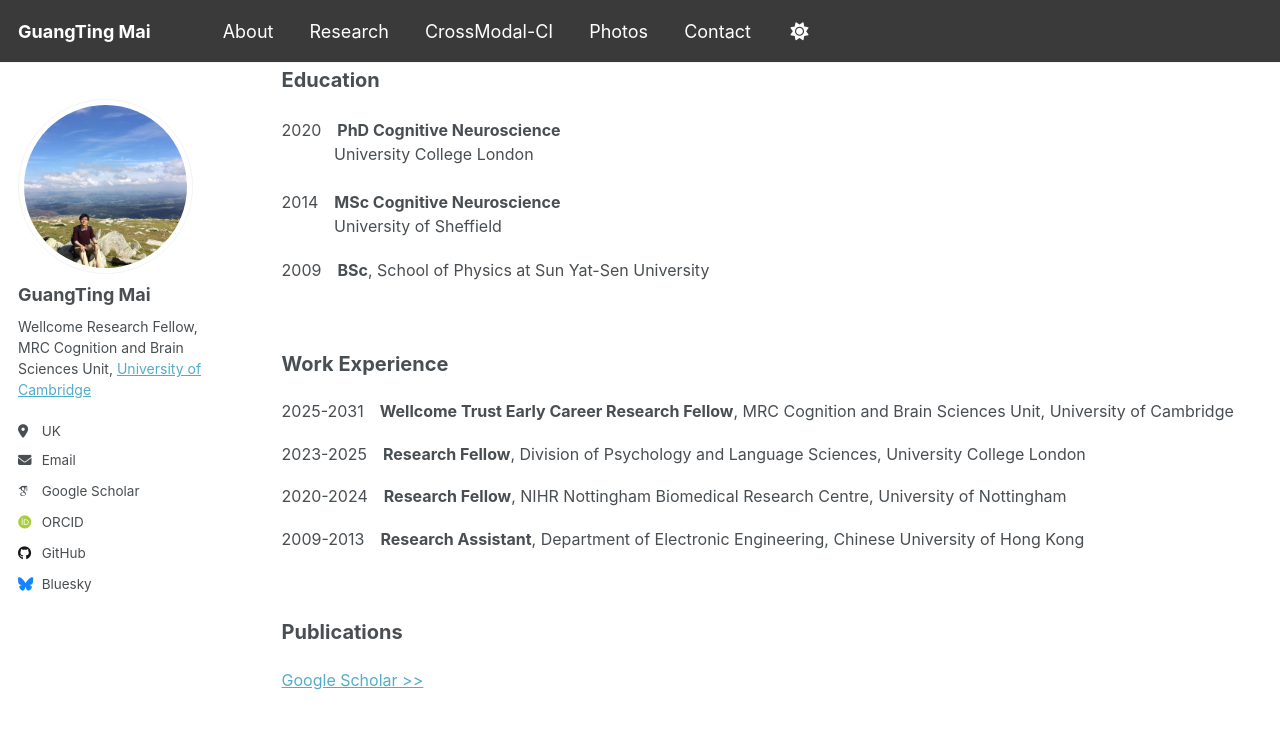
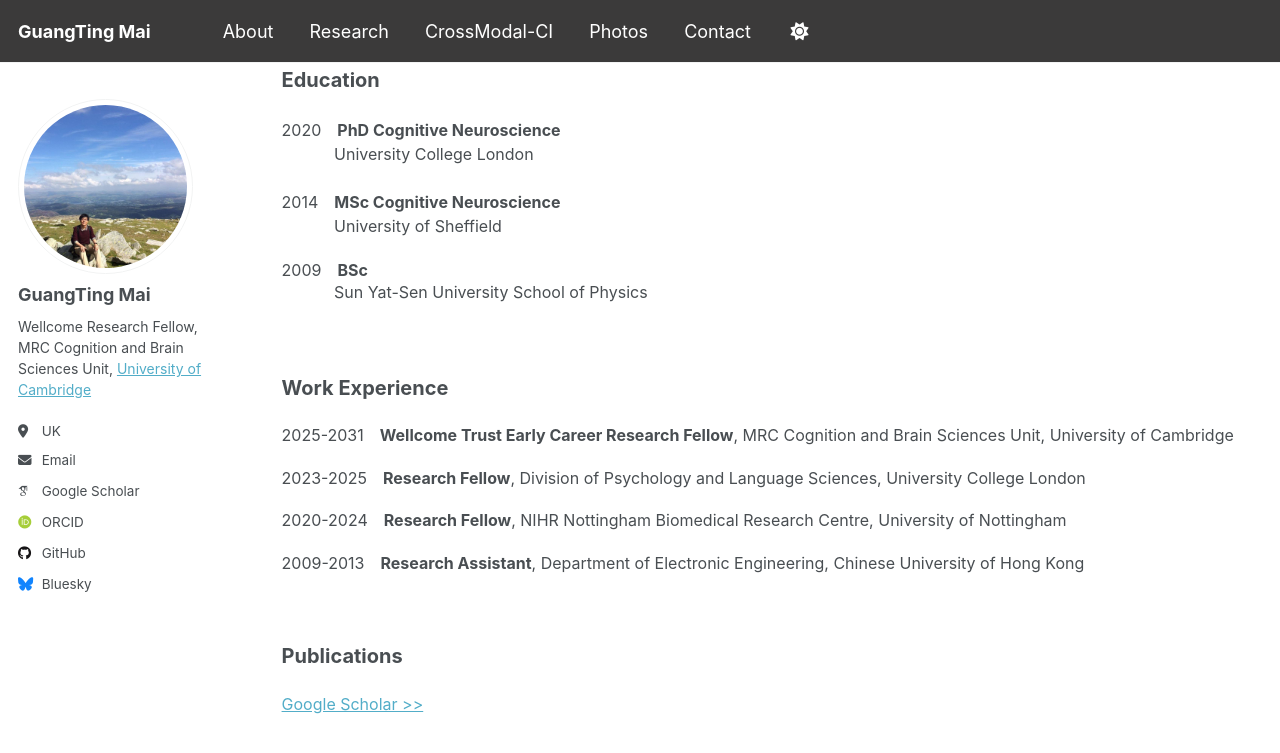
Before and after one commit to guangtingmai/guangtingmai.github.io, a Jekyll site: the page built from _pages/about.html, in a window 1280 px wide and 900 px high, scrolled down 670 px. Shown: the top 753 px of the window. Built offline with Jekyll 4.4.1, drawn with Linux system fonts in a browser that asks for light colours; some web fonts are replaced.

Commit message:
Update about.html

```diff
--- a/_pages/about.html
+++ b/_pages/about.html
@@ -36,7 +36,10 @@ author_profile: true
   <span style="font-size: 12pt;line-height: 1.5;display: block;">2014&emsp;<strong>MSc Cognitive Neuroscience</strong>
   <span style="font-size: 12pt;line-height: 1.5;display: block;">&emsp;&emsp;&emsp;&nbsp;University of Sheffield</span>
 </p>
-<p><span style="font-size: 12pt;line-height: 1.2;display: block;">2009&emsp;<strong>BSc</strong>, School of Physics at Sun Yat-Sen University</span></p>
+<p>
+  <span style="font-size: 12pt;line-height: 1.2;display: block;">2009&emsp;<strong>BSc</strong>
+  <span style="font-size: 12pt;line-height: 1.5;display: block;">&emsp;&emsp;&emsp;&nbsp;Sun Yat-Sen University School of Physics </span>
+</p>
 <br>
 <p><span style="font-size: 15pt;line-height: 1.5;display: block"><strong>Work Experience</strong></span></p>
 <p><span style="font-size: 12pt;line-height: 1.2;display: block;">2025-2031&emsp;<strong>Wellcome Trust Early Career Research Fellow</strong>, MRC Cognition and Brain Sciences Unit, University of Cambridge</span></p>
```
